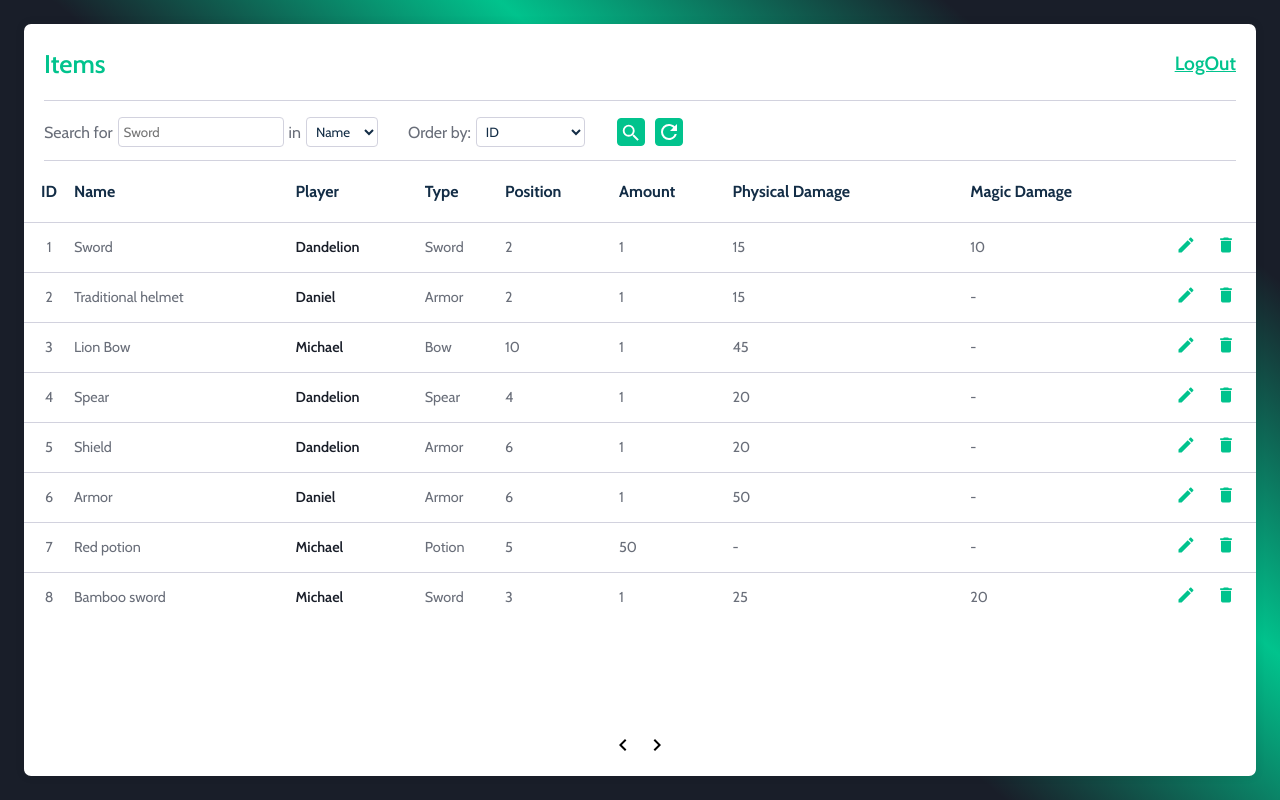
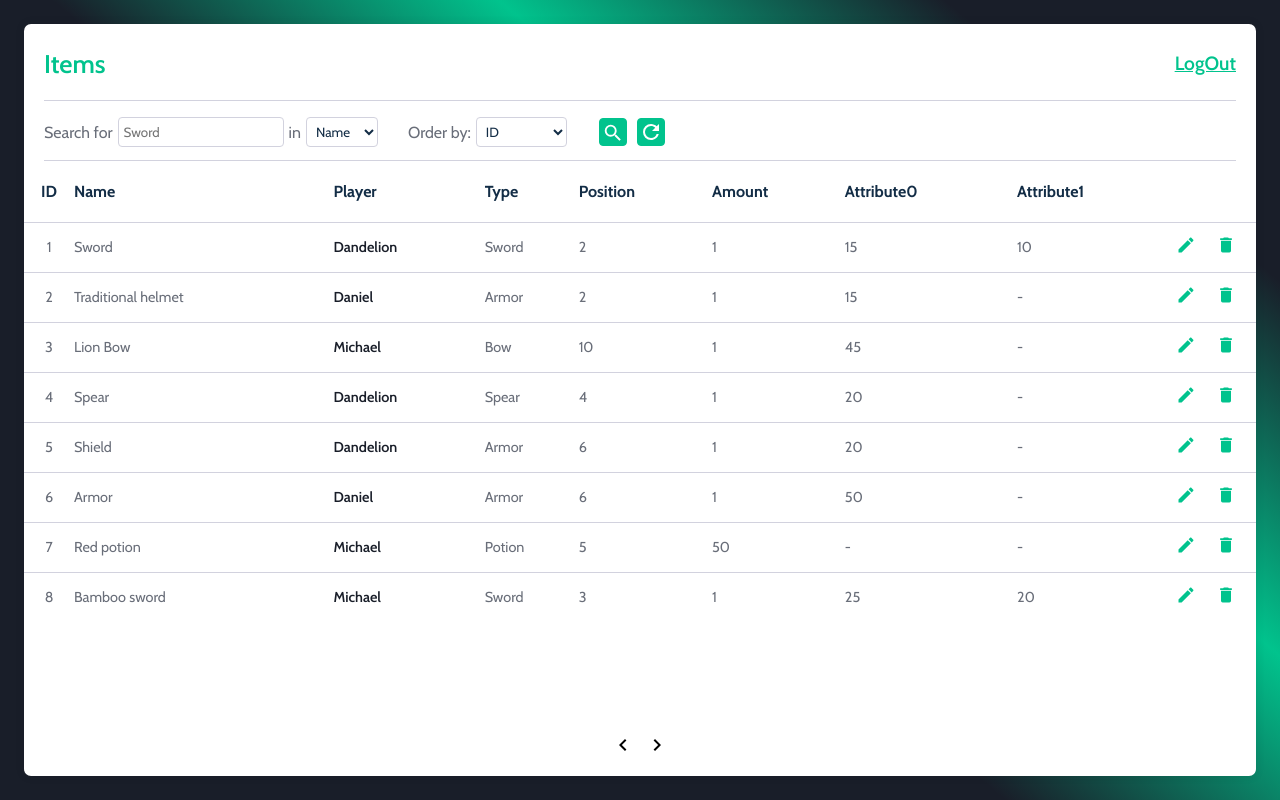
Before and after one commit to 1M0-0K/ItemManager, a PHP site: page / in a window 1280 px wide. Run offline with PHP 8.4, Linux system fonts and the light colour scheme; a user stored in the database is signed in; data comes from the database, SQL or seed files in the repository; data that the repository does not hold is empty.

Commit message:
Update index.php

```diff
--- a/index.php
+++ b/index.php
@@ -48,8 +48,8 @@
 					<select id="sort" name="orderby">
 						<option value="id" selected="selected">ID</option>
 						<option value="locale_name">Name</option>
-						<option value="att">Physical Dmg</option>
-						<option value="mag">Magic Dmg</option>
+						<option value="att">Attribute0</option>
+						<option value="mag">Attribute1</option>
 					</select>
 					<button id="submit">
 						<svg viewBox="0 0 24 24" width="24" height="24">
@@ -77,8 +77,8 @@
 							<th>Type</th>
 							<th>Position</th>
 							<th>Amount</th>
-							<th>Physical Damage</th>
-							<th>Magic Damage</th>
+							<th>Attribute0</th>
+							<th>Attribute1</th>
 						</tr>
 					</thead>
 					<tbody>
```
